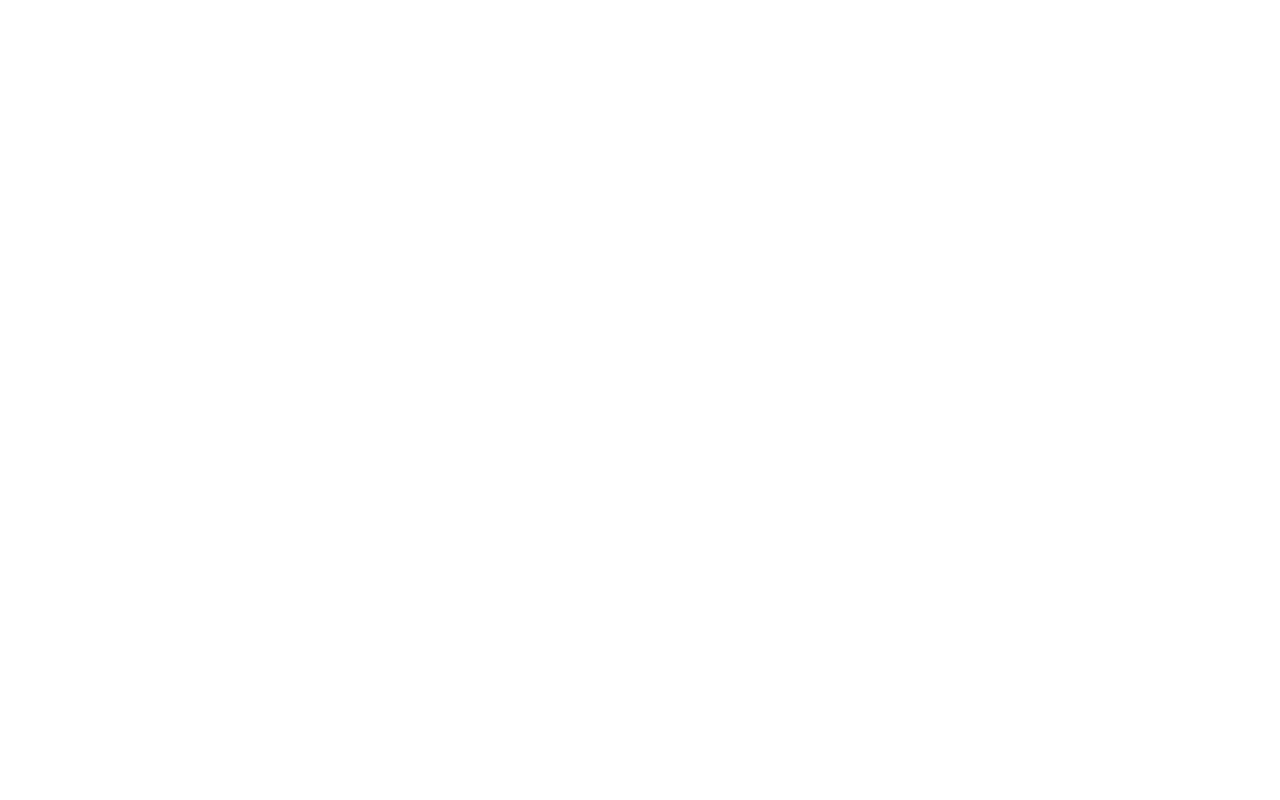
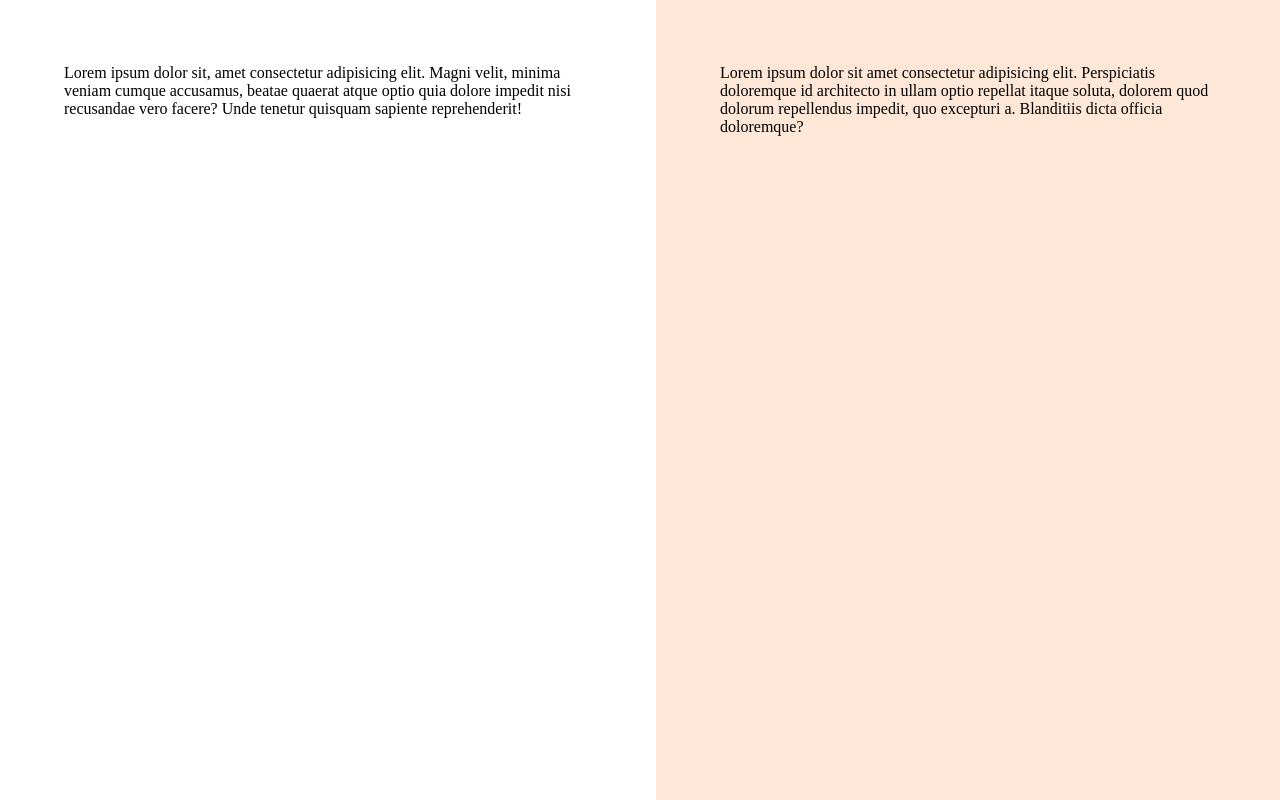
Before and after one commit to julianadallasta/Formulario-de-Matricula, a plain HTML site: page index.html in a window 1280 px wide. Drawn offline with Linux system fonts and the light colour scheme.

Commit message:
layout CSS

```diff
--- a/index.html
+++ b/index.html
@@ -13,6 +13,15 @@
 
 </head>
 <body>
+  <div id="app">
+    <main>
+      <div class="main-container">Lorem ipsum dolor sit, amet consectetur adipisicing elit. Magni velit, minima veniam cumque accusamus, beatae quaerat atque optio quia dolore impedit nisi recusandae vero facere? Unde tenetur quisquam sapiente reprehenderit!</div>
+    </main>
 
+    <aside>
+      <div class="aside-container">Lorem ipsum dolor sit amet consectetur adipisicing elit. Perspiciatis doloremque id architecto in ullam optio repellat itaque soluta, dolorem quod dolorum repellendus impedit, quo excepturi a. Blanditiis dicta officia doloremque?</div>
+    </aside>
+
+  </div>
 </body>
 </html>
--- a/styles/global.css
+++ b/styles/global.css
@@ -1,3 +1,9 @@
+* {
+  margin: 0;
+  padding: 0;
+  box-sizing: border-box;
+}
+
 :root {
   --font-family: 'Poppins', sans-serif;
   --text: 400 1rem/1.5 var(--font-family);
@@ -16,3 +22,7 @@
   --semantic-error: #DC2626;
 
 }
+
+body {
+  overflow: hidden;
+}
--- a/styles/index.css
+++ b/styles/index.css
@@ -1 +1,2 @@
 @import url(global.css);
+@import url(layout.css);
--- /dev/null
+++ b/styles/layout.css
@@ -0,0 +1,27 @@
+#app {
+  display: grid;
+  grid-template-columns: 51.25% 48.75%;
+  height: 100vh;
+  overflow: hidden;
+}
+
+main {
+  overflow: auto;
+  max-height: 110vh;
+  padding: 4rem;
+
+    & .main-container {
+      max-width: 33rem;
+      margin-left: auto;
+    }
+}
+
+aside {
+  background-color: var(--surface-secondary);
+  padding: 4rem;
+
+    & .aside-container {
+      max-width: 31rem;
+      margin-left: auto;
+    }
+}
```
Also changed, not shown: assets/Illustration.svg (added).
